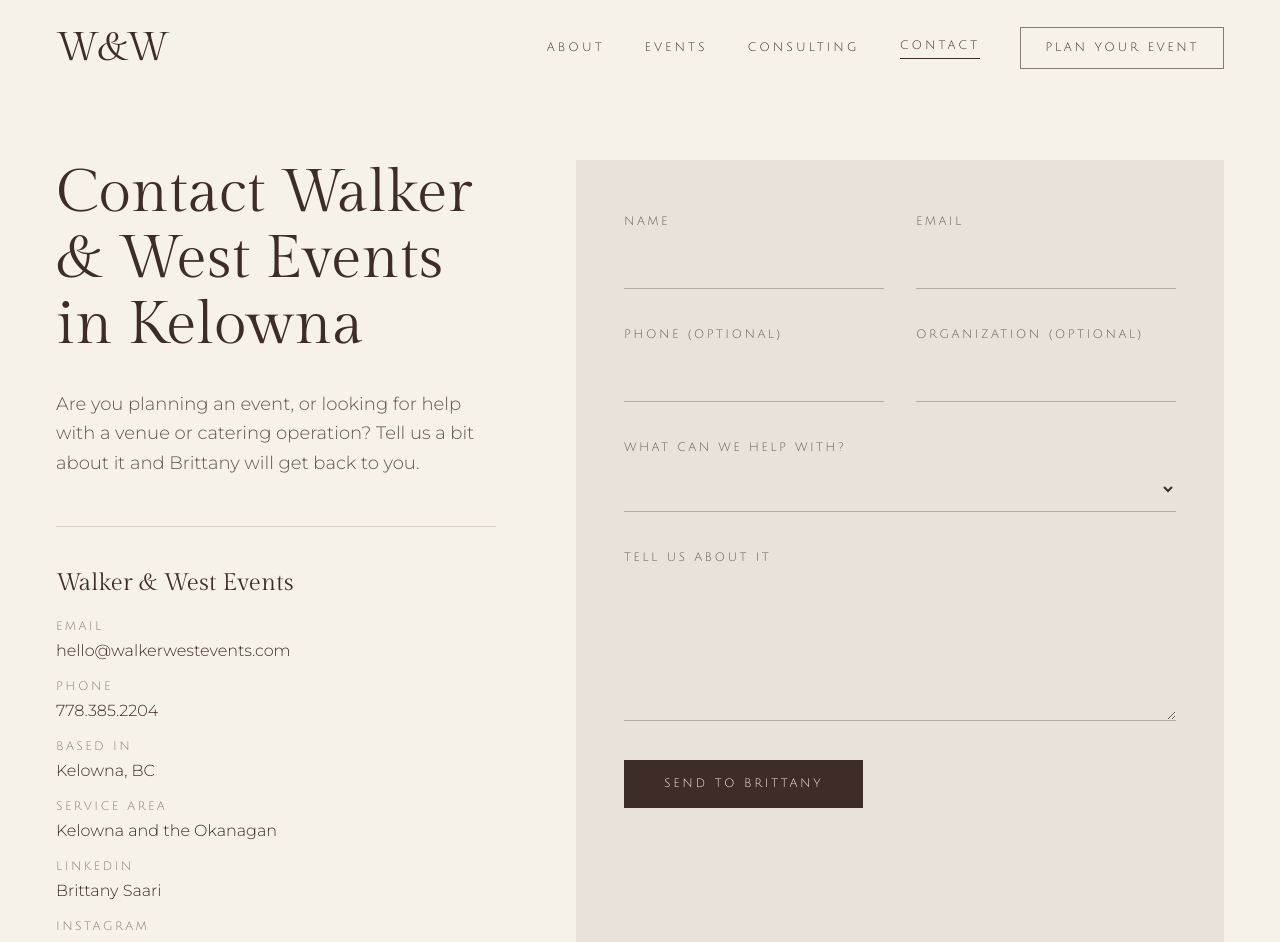
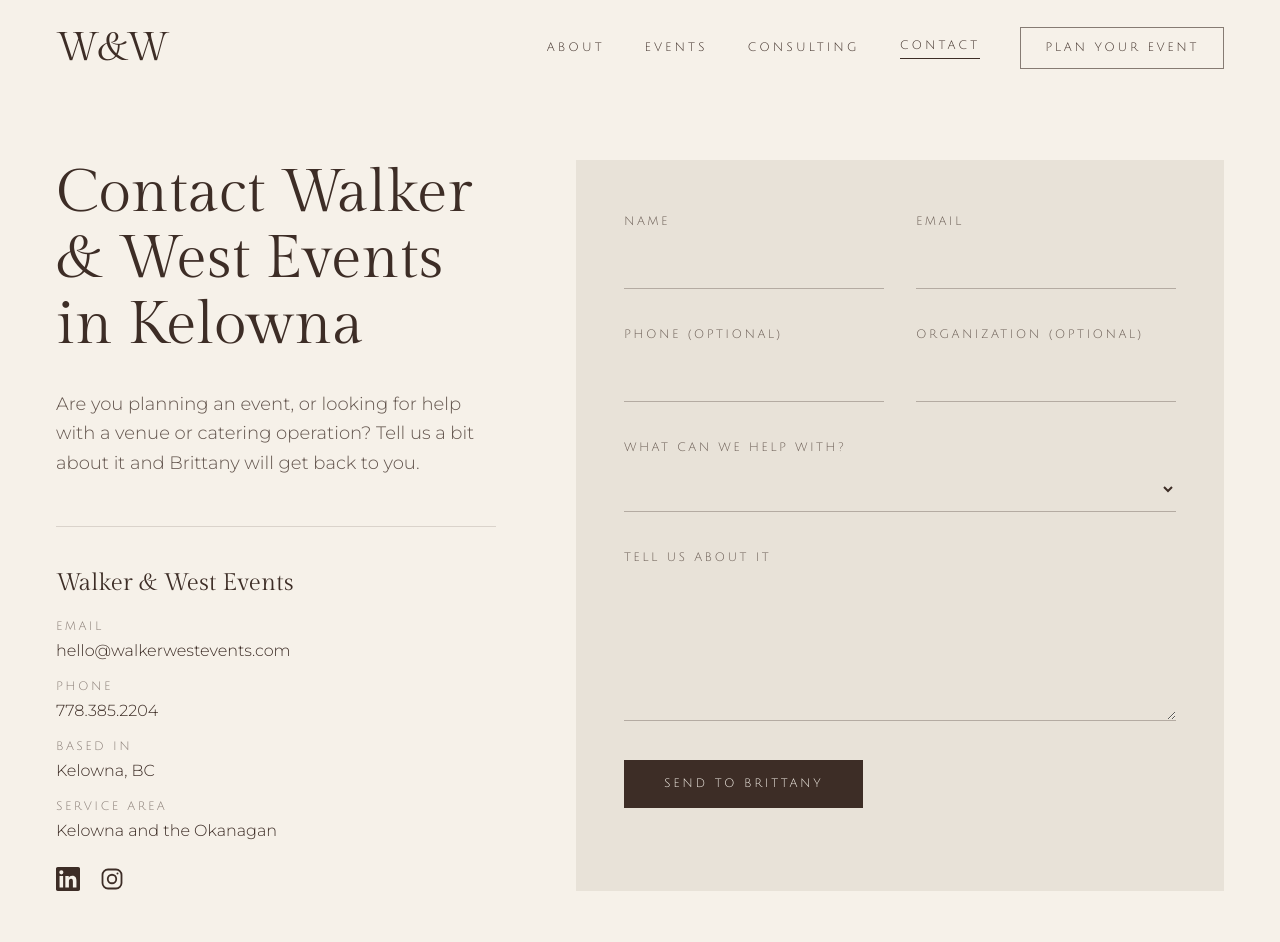
Before and after one commit to olivermedgyesi/walker-west, a Next.js app: page /contact in a window 1280 px wide. Shown: the top 942 px of the page. Built offline with nearby package versions, Linux system fonts and the light colour scheme.

Commit message:
Use new headshot in Meet Brittany and icon social links on contact page

```diff
--- a/src/app/contact/page.tsx
+++ b/src/app/contact/page.tsx
@@ -64,32 +64,43 @@ export default function ContactPage() {
               </div>
               {/* TODO: swap in the real profile URLs */}
               <div>
-                <dt className="font-caps text-xs uppercase tracking-[0.2em] text-espresso/60">
-                  LinkedIn
-                </dt>
-                <dd className="mt-1">
+                <dt className="sr-only">Social</dt>
+                <dd className="flex items-center gap-5 pt-2">
                   <a
                     href="#"
                     target="_blank"
                     rel="noopener noreferrer"
+                    aria-label="Brittany Saari on LinkedIn"
                     className="transition-opacity hover:opacity-70"
                   >
-                    Brittany Saari
+                    <svg
+                      viewBox="0 0 24 24"
+                      fill="currentColor"
+                      aria-hidden="true"
+                      className="h-6 w-6"
+                    >
+                      <path d="M20.45 20.45h-3.56v-5.57c0-1.33-.02-3.04-1.85-3.04-1.85 0-2.14 1.45-2.14 2.94v5.67H9.34V9h3.42v1.56h.05c.48-.9 1.64-1.85 3.37-1.85 3.6 0 4.27 2.37 4.27 5.46v6.28ZM5.34 7.43a2.06 2.06 0 1 1 0-4.13 2.06 2.06 0 0 1 0 4.13ZM7.12 20.45H3.56V9h3.56v11.45ZM22.22 0H1.77C.79 0 0 .77 0 1.73v20.54C0 23.23.79 24 1.77 24h20.45c.98 0 1.78-.77 1.78-1.73V1.73C24 .77 23.2 0 22.22 0Z" />
+                    </svg>
                   </a>
-                </dd>
-              </div>
-              <div>
-                <dt className="font-caps text-xs uppercase tracking-[0.2em] text-espresso/60">
-                  Instagram
-                </dt>
-                <dd className="mt-1">
                   <a
                     href="#"
                     target="_blank"
                     rel="noopener noreferrer"
+                    aria-label="Walker &amp; West Events on Instagram"
                     className="transition-opacity hover:opacity-70"
                   >
-                    Walker &amp; West Events
+                    <svg
+                      viewBox="0 0 24 24"
+                      fill="none"
+                      stroke="currentColor"
+                      strokeWidth="1.8"
+                      aria-hidden="true"
+                      className="h-6 w-6"
+                    >
+                      <rect x="2.5" y="2.5" width="19" height="19" rx="5.5" />
+                      <circle cx="12" cy="12" r="4.25" />
+                      <circle cx="17.5" cy="6.5" r="1" fill="currentColor" stroke="none" />
+                    </svg>
                   </a>
                 </dd>
               </div>
--- a/src/components/home/MeetBrittany.tsx
+++ b/src/components/home/MeetBrittany.tsx
@@ -7,11 +7,11 @@ export function MeetBrittany() {
     <section className="grid grid-cols-1 bg-cream lg:grid-cols-2">
       <div className="relative aspect-[4/5] lg:aspect-auto lg:min-h-[760px]">
         <Image
-          src="/photos/brittany-saari.jpg"
-          alt="Brittany Saari, owner and principal planner of Walker & West, seated in a linen armchair beside hydrangeas"
+          src="/photos/brittany-seated-hydrangeas.jpg"
+          alt="Brittany Saari, owner and principal planner of Walker & West, seated on a chair in a dark blazer and jeans beside a bundle of hydrangeas"
           fill
           sizes="(max-width: 1024px) 100vw, 50vw"
-          className="object-cover object-[center_35%]"
+          className="object-cover object-[center_75%]"
         />
         <Grain />
       </div>
```
Also changed, not shown: public/photos/brittany-seated-hydrangeas.jpg (added).
